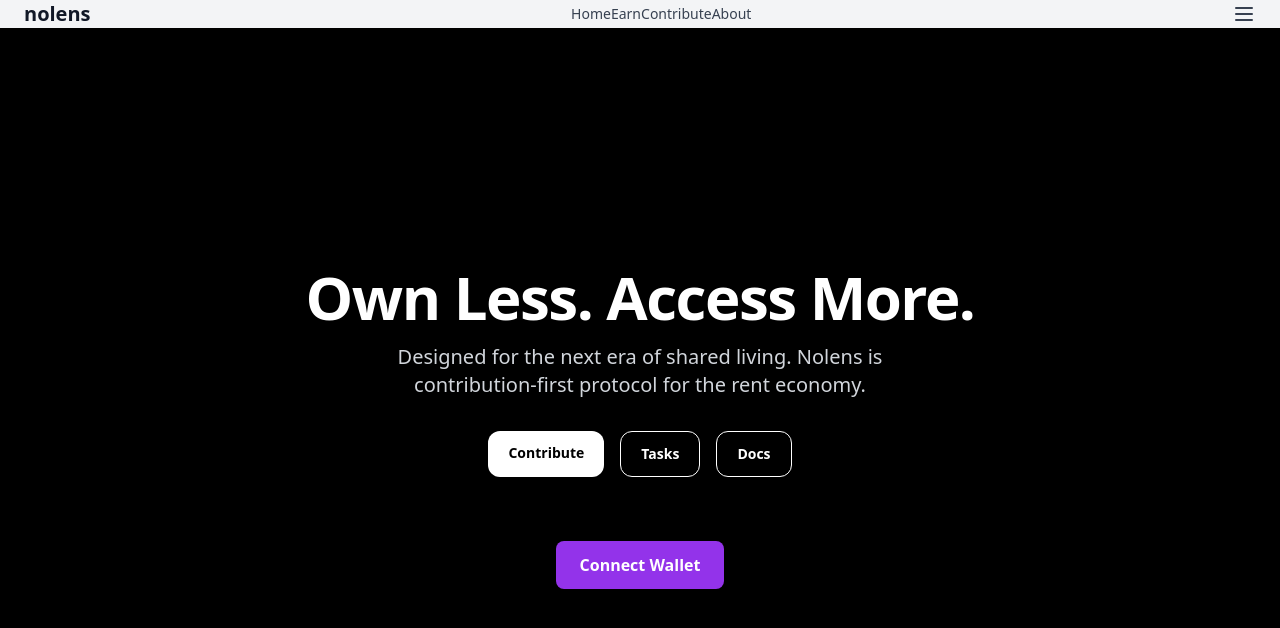
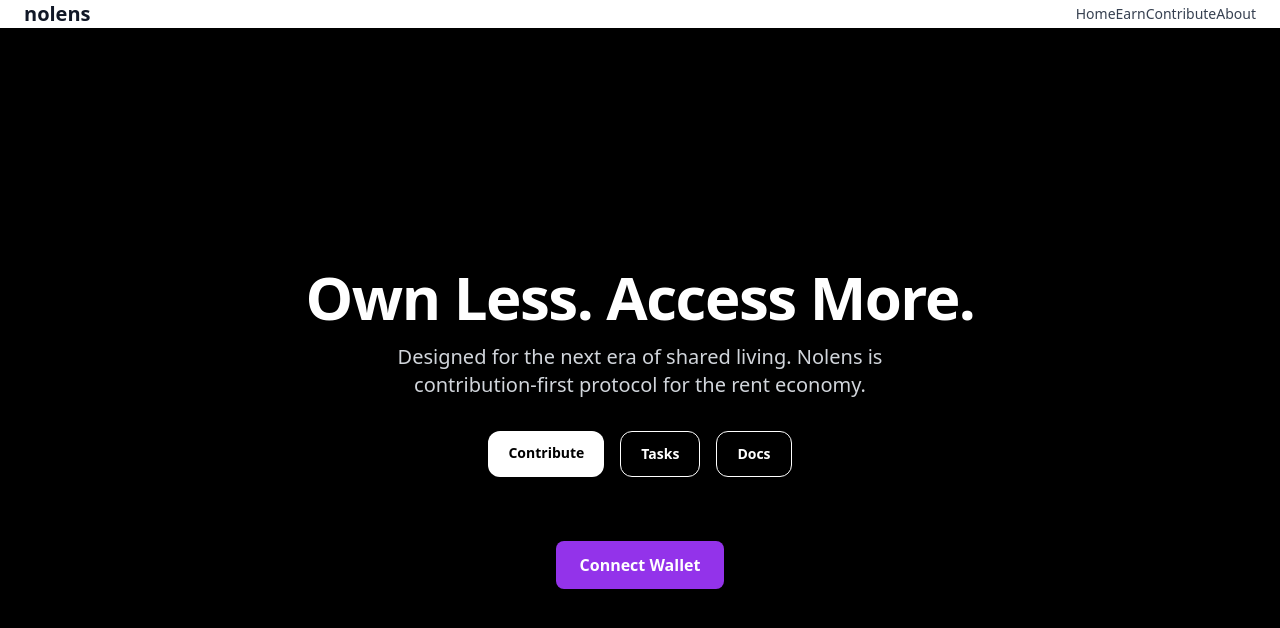
Before and after one commit to nolensprotocol/nolens, a Next.js app: page / in a window 1280 px wide. Shown: the top 628 px of the page. Built offline with nearby package versions, Linux system fonts and the light colour scheme; what wagmi would draw is missing.

Commit message:
Update Navbar.js

```diff
--- a/components/Navbar.js
+++ b/components/Navbar.js
@@ -1,52 +1,52 @@
 import Link from 'next/link'
-import { useState } from 'react'
+import { useState, useEffect } from 'react'
 import { Menu, X } from 'lucide-react'
 
 export default function Navbar() {
   const [isOpen, setIsOpen] = useState(false)
+  const [isMobile, setIsMobile] = useState(false)
+
+  // Detect screen size once at mount
+  useEffect(() => {
+    const checkMobile = () => setIsMobile(window.innerWidth < 768)
+    checkMobile()
+    window.addEventListener('resize', checkMobile)
+    return () => window.removeEventListener('resize', checkMobile)
+  }, [])
 
   return (
-    <header className="bg-[#f7f8fa] fixed top-0 w-full z-50 shadow-sm">
-      <div className="max-w-7xl mx-auto flex justify-between items-center px-6 py-5">
+    <header className="bg-white fixed top-0 w-full z-50 border-b">
+      <div className="max-w-7xl mx-auto flex justify-between items-center px-6 py-4">
         {/* Logo */}
-        <Link href="/" className="text-xl font-bold text-gray-900">
-          nolens
-        </Link>
+        <Link href="/" className="text-xl font-bold text-gray-900">nolens</Link>
 
-        {/* Desktop Menu */}
-        <nav className="hidden md:flex space-x-10 text-sm font-medium text-gray-700">
+        {/* Desktop Nav */}
+        {!isMobile && (
+          <nav className="flex space-x-8 text-sm font-medium text-gray-700">
             <Link href="/">Home</Link>
             <Link href="/tasks">Earn</Link>
             <Link href="/contribute">Contribute</Link>
             <Link href="/docs">About</Link>
           </nav>
+        )}
 
-        {/* Mobile Hamburger */}
-        <button
-          onClick={() => setIsOpen(!isOpen)}
-          className="md:hidden text-gray-700 focus:outline-none"
-        >
+        {/* Hamburger Button (Mobile Only) */}
+        {isMobile && (
+          <button onClick={() => setIsOpen(!isOpen)} className="text-gray-700">
             {isOpen ? <X size={24} /> : <Menu size={24} />}
           </button>
+        )}
       </div>
 
-      {/* Mobile Menu */}
-      {isOpen && (
-        <div className="md:hidden bg-[#f7f8fa] px-6 pb-6">
-          <ul className="space-y-4 text-sm font-medium text-gray-800 pt-4">
-            <li>
+      {/* Mobile Dropdown */}
+      {isMobile && isOpen && (
+        <div className="bg-white px-6 pb-6">
+          <nav className="flex flex-col space-y-4 text-sm font-medium text-gray-800">
             <Link href="/" onClick={() => setIsOpen(false)}>Home</Link>
-            </li>
-            <li>
             <Link href="/tasks" onClick={() => setIsOpen(false)}>Earn</Link>
-            </li>
-            <li>
             <Link href="/contribute" onClick={() => setIsOpen(false)}>Contribute</Link>
-            </li>
-            <li>
             <Link href="/docs" onClick={() => setIsOpen(false)}>About</Link>
-            </li>
-          </ul>
+          </nav>
         </div>
       )}
     </header>
```
Lines whose indentation alone changed are shown as unchanged.
